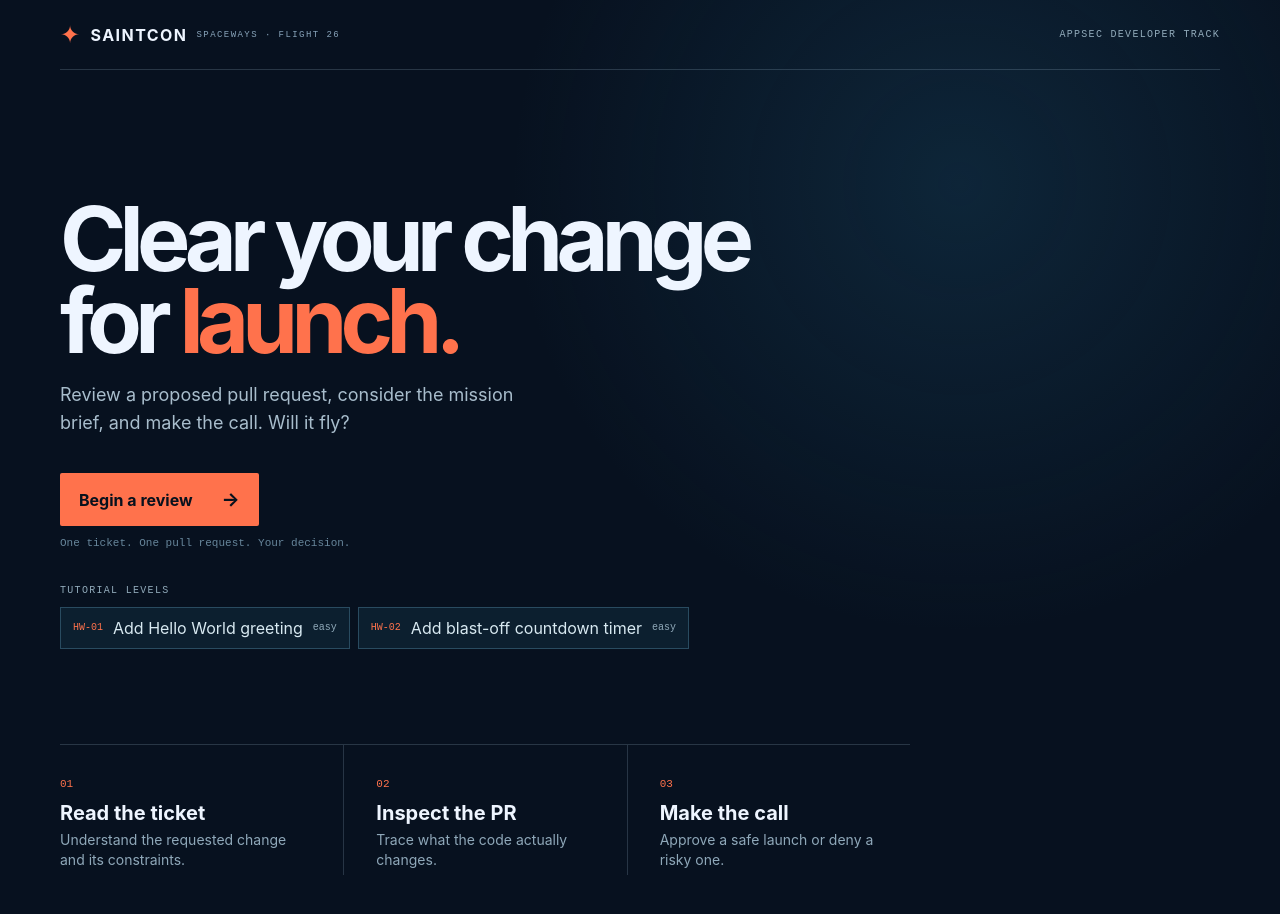
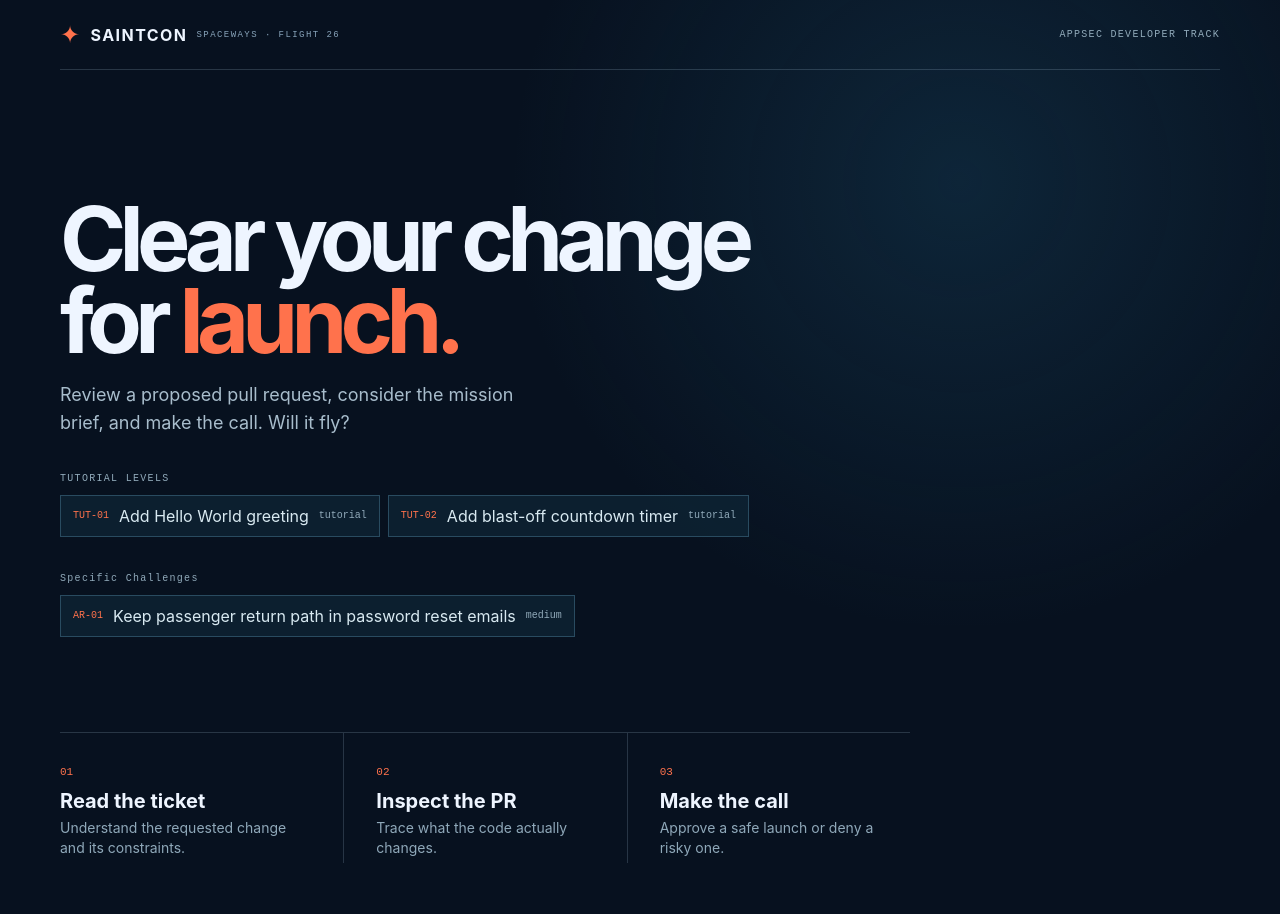
Before and after one commit to phuleofatook/SaintCon-AppSec-Dev-2026, a Preact app: page / in a window 1280 px wide. Shown: the top 914 px of the page. Built offline with nearby package versions, Linux system fonts and the light colour scheme.

Commit message:
Improved level detection

```diff
--- a/excersizes/tutorial/blast-off-countdown/exercise.json
+++ b/excersizes/tutorial/blast-off-countdown/exercise.json
@@ -1,6 +1,6 @@
 {
-  "id": "HW-02",
-  "difficulty": "easy",
+  "id": "TUT-02",
+  "difficulty": "tutorial",
   "ticket": {
     "title": "Add a blast-off countdown",
     "description": "Show passengers the remaining seconds until the Spaceways launch window opens.",
--- a/excersizes/tutorial/hello-world/exercise.json
+++ b/excersizes/tutorial/hello-world/exercise.json
@@ -1,6 +1,6 @@
 {
-  "id": "HW-01",
-  "difficulty": "easy",
+  "id": "TUT-01",
+  "difficulty": "tutorial",
   "ticket": {
     "title": "Add a Hello World greeting",
     "description": "Create the first greeting shown when a passenger opens the Spaceways application.",
--- a/src/exercise-controller.ts
+++ b/src/exercise-controller.ts
@@ -1,8 +1,18 @@
 export type Exercise = {
   id: string;
   difficulty: string;
-  ticket: { title: string; description: string; requirements: string[] };
-  pr: { title: string; description: string; author: string; sourceBranch: string; targetBranch: string };
+  ticket: {
+    title: string;
+    description: string;
+    requirements: string[]
+  };
+  pr: {
+    title: string;
+    description: string;
+    author: string;
+    sourceBranch: string;
+    targetBranch: string
+  };
   languages: string[];
   defaultLanguage: string;
   aiReview: CachedAiReview;
@@ -19,28 +29,39 @@ export type CachedAiReview = {
   }>;
 };
 
-export type ChangedFile = { path: string; before: string; after: string };
-export type ExercisePackage = { slug: string; item: Exercise; changedFiles: ChangedFile[] };
+export type ChangedFile = {
+  path: string;
+  before: string;
+  after: string
+};
 
-//TODO: solve the "tutorial" package fixation
+export type ExercisePackage = {
+  slug: string;
+  item: Exercise;
+  changedFiles: ChangedFile[]
+};
 
-const exerciseModules = import.meta.glob<Exercise>('../excersizes/tutorial/*/exercise.json', { eager: true, import: 'default' });
-const beforeModules = import.meta.glob<string>('../excersizes/tutorial/*/*/before/**/*', { eager: true, query: '?raw', import: 'default' });
-const afterModules = import.meta.glob<string>('../excersizes/tutorial/*/*/after/**/*', { eager: true, query: '?raw', import: 'default' });
+const exerciseModules = import.meta.glob<Exercise>('../excersizes/*/*/exercise.json', { eager: true, import: 'default' });
+const beforeModules = import.meta.glob<string>('../excersizes/*/*/*/before/**/*', { eager: true, query: '?raw', import: 'default' });
+const afterModules = import.meta.glob<string>('../excersizes/*/*/*/after/**/*', { eager: true, query: '?raw', import: 'default' });
 
 function discoverExercises(): ExercisePackage[] {
   return Object.entries(exerciseModules)
     .map(([metadataPath, item]) => {
-      const slug = metadataPath.match(/tutorial\/([^/]+)\/exercise\.json$/)?.[1];
+      const slug = metadataPath.split("/")[3];
       if (!slug) return undefined;
-      const prefix = `../excersizes/tutorial/${slug}/${item.defaultLanguage}/`;
+      const prefix = `../excersizes/${item.difficulty}/${slug}/${item.defaultLanguage}/`;
       const beforePrefix = `${prefix}before/`;
       const afterPrefix = `${prefix}after/`;
       const changedFiles = Object.entries(afterModules)
         .filter(([path]) => path.startsWith(afterPrefix))
         .map(([afterPath, after]) => {
           const path = afterPath.slice(afterPrefix.length);
-          return { path, before: beforeModules[`${beforePrefix}${path}`] ?? '', after };
+          return {
+            path,
+            before: beforeModules[`${beforePrefix}${path}`] ?? '',
+            after
+          };
         });
       return { slug, item, changedFiles };
     })
--- a/src/pages/HomePage.tsx
+++ b/src/pages/HomePage.tsx
@@ -9,12 +9,23 @@ export function HomePage({ controller }: { controller: ExerciseController }) {
       <h1>Clear your change<br />for <em>launch.</em></h1>
       <p class="intro">Review a proposed pull request, consider the mission brief, and make the call. Will it fly?</p>
 
-      {firstExercise && <a class="primary-action" href={`#review/${firstExercise.slug}`}>Begin a review <span>→</span></a>}
 
-      <p class="hint">One ticket. One pull request. Your decision.</p>
+      {
+/*
+      //TODO: make this a random list rather than a hard coded specific one
+      firstExercise && <a class="primary-action" href={`#review/${firstExercise.slug}`}>Begin a review <span>→</span></a>
+  */
+      }
+
+
+
       <section class="tutorial-levels" aria-label="Tutorial levels">
         <p class="section-label">TUTORIAL LEVELS</p>
-        {exercises.map((exercise) => <ChallengeStub exercise={exercise}/>)}
+        {exercises.map((exercise) => exercise.item.difficulty == 'tutorial' ? <ChallengeStub exercise={exercise}/>:"")}
+      </section>
+      <section class="tutorial-levels" aria-label="Tutorial levels">
+        <p class="section-label">Specific Challenges</p>
+        {exercises.map((exercise) => exercise.item.difficulty != 'tutorial' ? <ChallengeStub exercise={exercise}/>:"")}
       </section>
       <section class="briefing">
         <article>
--- a/src/pages/ReviewPage.tsx
+++ b/src/pages/ReviewPage.tsx
@@ -3,9 +3,16 @@ import { AiReview } from '../components/AiReview';
 import { DiffView, type DiffOutputFormat } from '../components/DiffView';
 import type { ExercisePackage } from '../exercise-controller';
 
+function score(choice: string, exercise: ExercisePackage) {
+  //TODO: score the excercise
+  console.log(`The user chose ${choice}`);
+}
+
+
 export function ReviewPage({ exercise }: { exercise: ExercisePackage }) {
   const [format, setFormat] = useState<DiffOutputFormat>('side-by-side');
   const { item, changedFiles } = exercise;
+
   return <>
     <main class="review-page">
       <a class="back" href="#home">← Challenge queue</a>
@@ -51,8 +58,9 @@ export function ReviewPage({ exercise }: { exercise: ExercisePackage }) {
               <span>Approve changes that should ship. Deny changes that should not.</span>
             </div>
             <div class="decision-buttons">
-              <button class="deny" type="button">Deny</button>
-              <button class="approve" type="button">Approve</button>
+              <button class="deny" type="button" onClick={() => score('deny', exercise)}>Deny</button>
+              {item.difficulty === 'medium' ? <button class="maybe" type="button" onClick={() => score('maybe', exercise)}>Maybe</button> : ''}
+              <button class="approve" type="button" onClick={() => score('approve', exercise)}>Approve</button>
             </div>
           </div>
         </section>
--- a/src/styles.css
+++ b/src/styles.css
@@ -509,6 +509,12 @@ button {
     background: #3c1e2a;
 }
 
+.maybe {
+    border: 1px solid #a88a3a;
+    color: #1a1505;
+    background: #e6c65c;
+}
+
 .approve {
     border: 1px solid #4e9f71;
     color: #06140c;
```
